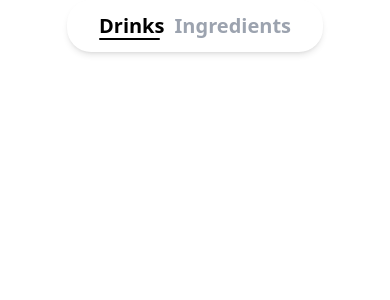
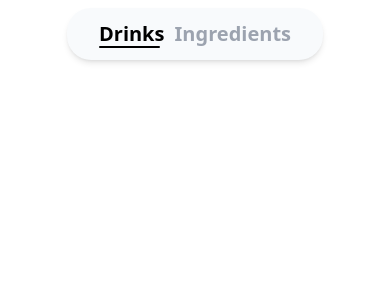
Before and after one commit to AxelEnghamre/the_sip_squad, a React (Vite) app: page / in a window 390 px wide. Shown: the top 300 px of the page. Built offline with nearby package versions, Linux system fonts and the light colour scheme.

Commit message:
change color and added margon

```diff
--- a/src/components/Header/index.tsx
+++ b/src/components/Header/index.tsx
@@ -16,7 +16,7 @@ const Header: React.FC<HeaderProps> = ({ currentPage }) => {
     },
   };
   return (
-    <div className="fixed left-0 right-0 top-0 z-50 mx-auto flex h-fit w-64 flex-col gap-4 rounded-3xl bg-white px-8 py-3 shadow-md md:hidden">
+    <div className="fixed left-0 right-0 top-0 z-50 mx-auto mt-2 flex h-fit w-64 flex-col gap-4 rounded-3xl bg-slate-50 px-8 py-3 shadow-md md:hidden">
       <div className="relative flex w-full items-center justify-between">
         <motion.h1
           className="text-xl font-bold"
```
